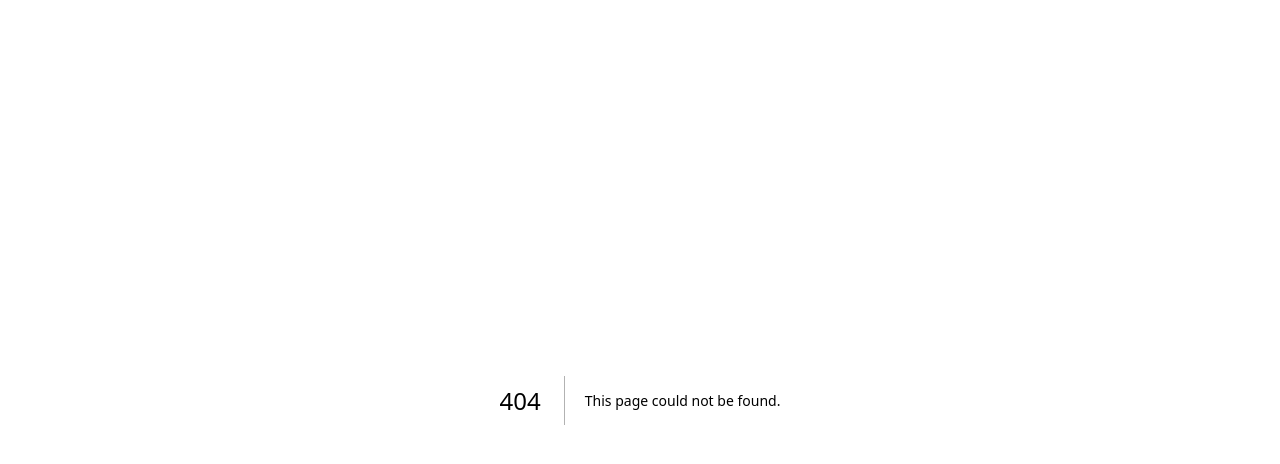
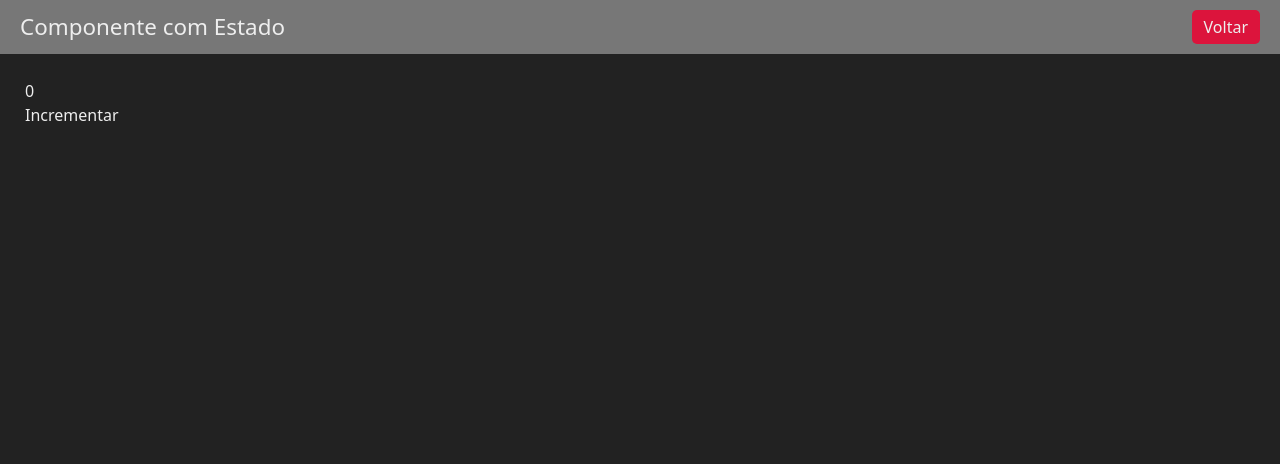
Before and after one commit to erick-patrick-dev/Projeto-cadastro-firebase, a Next.js app in the folder fundamentos_nextjs/: page /estado in a window 1280 px wide. Before the commit this address had no page. Shown: the top 464 px of the page. Built offline with nearby package versions, Linux system fonts and the light colour scheme.

Commit message:
Compoonente com estado

```diff
--- /dev/null
+++ b/fundamentos_nextjs/src/pages/estado.jsx
@@ -0,0 +1,17 @@
+import { useState } from "react";
+import Layout from "../components/Layout";
+
+export default function Estado() {
+
+    const [numero, alterarNumero] = useState(0)
+
+    function incrementar() {
+        alterarNumero(numero + 1)
+    }
+    return (
+        <Layout titulo="Componente com Estado">
+            <div>{numero}</div>
+            <button onClick={incrementar} >Incrementar</button>
+        </Layout>
+    )
+}
--- a/fundamentos_nextjs/src/pages/index.jsx
+++ b/fundamentos_nextjs/src/pages/index.jsx
@@ -14,6 +14,7 @@
       <Navegador texto="JSX"  destino="/jsx" cor="crimson" />
       <Navegador texto="Navegação #01"  destino="/navegacao/" cor="green" />
       <Navegador texto="Navegação #02"  destino="/cliente/sp-6/123" cor="blue" />
+      <Navegador texto="Componente com estado"  destino="/estado" cor="pink" />
     </div>
   )
 }
```
